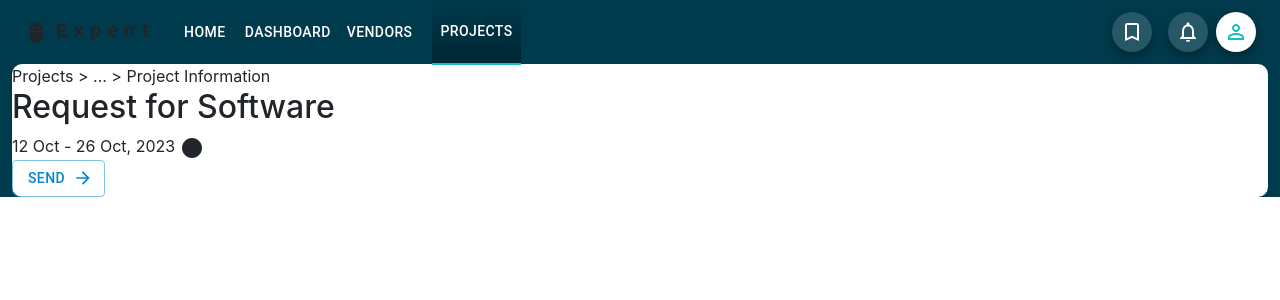
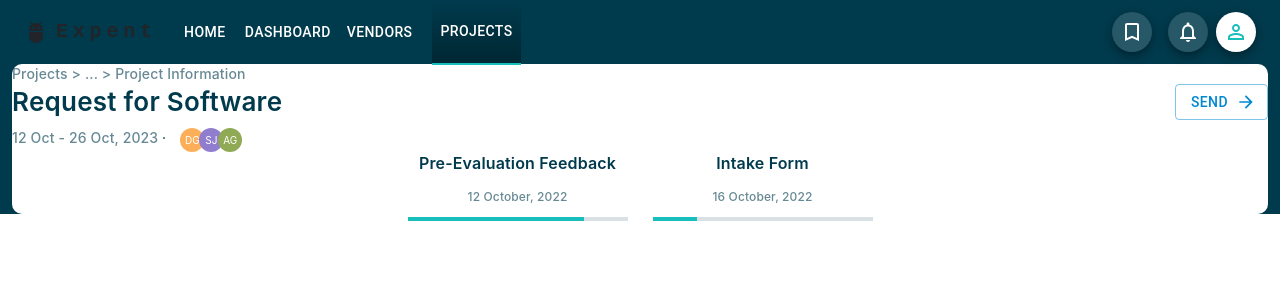
Before and after one commit to vikaschauhan1995/Expent-assignment, a React (Create React App) app: page / in a window 1280 px wide. Shown: the top 300 px of the page. Built offline with nearby package versions, Linux system fonts and the light colour scheme.

Commit message:
basic element of the forms head has been created

```diff
--- /dev/null
+++ b/src/components/ProgressBar.js
@@ -0,0 +1,13 @@
+
+
+import React from 'react';
+
+const ProgressBar = ({ percentage, color }) => {
+  return (
+    <div style={{ backgroundColor: '#003B4D26' }}>
+      <div style={{ height: '4px', width: `${percentage}%`, backgroundColor: color }}></div>
+    </div>
+  )
+}
+
+export default ProgressBar
--- a/src/components/ProjectInformationForm.js
+++ b/src/components/ProjectInformationForm.js
@@ -2,21 +2,54 @@ import React from 'react';
 import '../style/components/ProjectInformationForm.css';
 import Button from '@mui/material/Button';
 import ArrowForward from '@mui/icons-material/ArrowForward';
-import CircleSharpIcon from '@mui/icons-material/CircleSharp';
+import ProgressBar from './ProgressBar';
+// import CircleSharpIcon from '@mui/icons-material/CircleSharp';
 
 const ProjectInformationForm = () => {
+  const nameList = [{ name: 'DG', colorCode: '#FCAF58' }, { name: 'SJ', colorCode: '#907DCE' }, { name: 'AG', colorCode: '#90A955' }];
+  const shortNameBadge = nameList.length > 0 ? nameList.map(item => {
+    return (
+      <div className="ProjectInformationForm__short_name_badge" style={{ backgroundColor: item.colorCode }}>
+        <div>
+          {item.name}
+        </div>
+      </div>
+    );
+  }) : 'Nop';
   return (
     <div className="ProjectInformationForm__container">
-      <div>Projects &gt; ... &gt; Project Information</div>
+      <div className="ProjectInformationForm__page_location">Projects &gt; ... &gt; Project Information</div>
       <div className="ProjectInformationForm__head">
-        <div>
-          <div><h2>Request for Software</h2></div>
-          <div>12 Oct - 26 Oct, 2023 <CircleSharpIcon size="small" /></div>
+        <div className="ProjectInformationForm__head_left">
+          <div><h2 className="ProjectInformationForm__heading">Request for Software</h2></div>
+          <div className="ProjectInformationForm_date_detail">
+            <div className="ProjectInformationForm__dates">12 Oct - 26 Oct, 2023</div>
+            <div className="dot"></div>
+            <div className="ProjectInformationForm_short_names">
+              {shortNameBadge}
+            </div>
+          </div>
         </div>
-        <div>
+        <div className="ProjectInformationForm__head_right">
           <Button variant="outlined" color="info" endIcon={<ArrowForward />}>
             Send
           </Button>
+        </div>
+      </div>
+      <div className="ProjectInformationForm__mid">
+        <div className="ProjectInformationForm__mid_card">
+          <div className="ProjectInformationForm__mid_card_title">Pre-Evaluation Feedback</div>
+          <div className="ProjectInformationForm__mid_card_date">12 October, 2022</div>
+          <div className="ProjectInformationForm__progress_bar">
+            <ProgressBar color="#17BEBB" percentage="80" />
+          </div>
+        </div>
+        <div className="ProjectInformationForm__mid_card">
+          <div className="ProjectInformationForm__mid_card_title">Intake Form</div>
+          <div className="ProjectInformationForm__mid_card_date">16 October, 2022</div>
+          <div className="ProjectInformationForm__progress_bar">
+            <ProgressBar color="#17BEBB" percentage="20" />
+          </div>
         </div>
       </div>
     </div>
--- a/src/style/components/ProjectInformationForm.css
+++ b/src/style/components/ProjectInformationForm.css
@@ -4,3 +4,161 @@
   background-color: white;
   border-radius: 10px;
 }
+
+
+.ProjectInformationForm__page_location {
+  /* font-family: 'Manrope';
+  font-style: normal; */
+  font-weight: 500;
+  font-size: 14px;
+  line-height: 140%;
+  /* identical to box height, or 20px */
+
+  letter-spacing: 0.01em;
+
+  /* Expent/Dark/Dark 2 */
+
+  color: rgba(0, 59, 77, 0.6);
+  /* color: red; */
+}
+
+.ProjectInformationForm__head {
+  display: flex;
+}
+
+.ProjectInformationForm__heading {
+  /* font-family: 'Manrope'; */
+  font-style: normal;
+  font-weight: 600;
+  font-size: 26px;
+  line-height: 140%;
+  /* or 36px */
+
+  letter-spacing: 0.01em;
+
+  color: #003B4D;
+}
+
+.ProjectInformationForm__head_left {
+  flex: 1;
+}
+
+.ProjectInformationForm__dates {
+  font-style: normal;
+  font-weight: 500;
+  font-size: 14px;
+  line-height: 140%;
+  /* identical to box height, or 20px */
+
+  letter-spacing: 0.01em;
+
+  /* Expent Design System/Dark/Dark 2 */
+
+  color: rgba(0, 59, 77, 0.6);
+
+}
+
+.ProjectInformationForm_date_detail {
+  display: flex;
+}
+
+.dot {
+  background-color: #003B4D99;
+  height: 2px;
+  width: 2px;
+  margin: 5px;
+  margin-top: 9px;
+}
+
+.ProjectInformationForm_short_names {
+  margin-left: 15px;
+  display: flex;
+}
+
+.ProjectInformationForm__short_name_badge {
+  height: 24px;
+  width: 24px;
+  border-radius: 50%;
+  font-size: 10px;
+  margin-left: -5px;
+  display: flex;
+  align-items: center;
+  justify-content: center;
+  color: white;
+}
+
+.ProjectInformationForm__mid {
+  display: flex;
+  justify-content: center;
+  gap: 25px;
+}
+
+.ProjectInformationForm__mid_card {
+  display: flex;
+  flex-direction: column;
+  align-items: center;
+  padding: 0px;
+  gap: 12px;
+
+  width: 220px;
+  height: 62px;
+  left: 468px;
+  top: 238px;
+
+  /* Expent Design System/Light/White 1 */
+
+  background: #FFFFFF;
+}
+
+.ProjectInformationForm__mid_card_title {
+  font-style: normal;
+  font-weight: 600;
+  font-size: 16px;
+  line-height: 148%;
+  /* identical to box height, or 24px */
+
+  text-align: center;
+  letter-spacing: 0.01em;
+
+  /* Expent Design System/Dark/Dark 1 */
+
+  color: #003B4D;
+
+
+  /* Inside auto layout */
+
+  flex: none;
+  order: 0;
+  align-self: stretch;
+  flex-grow: 0;
+}
+
+.ProjectInformationForm__mid_card_date {
+  font-style: normal;
+  font-weight: 500;
+  font-size: 12px;
+  line-height: 148%;
+  /* identical to box height, or 18px */
+
+  text-align: center;
+  letter-spacing: 0.01em;
+
+  /* Expent Design System/Dark/Dark 2 */
+
+  color: rgba(0, 59, 77, 0.6);
+
+
+  /* Inside auto layout */
+
+  flex: none;
+  order: 1;
+  align-self: stretch;
+  flex-grow: 0;
+}
+
+.ProjectInformationForm__progress_bar {
+  height: 4px;
+  width: 100%;
+  flex: none;
+  order: 3;
+}
```
